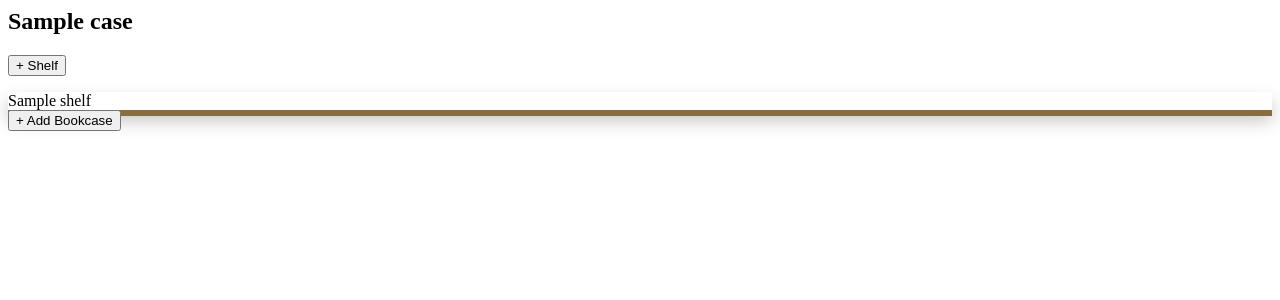
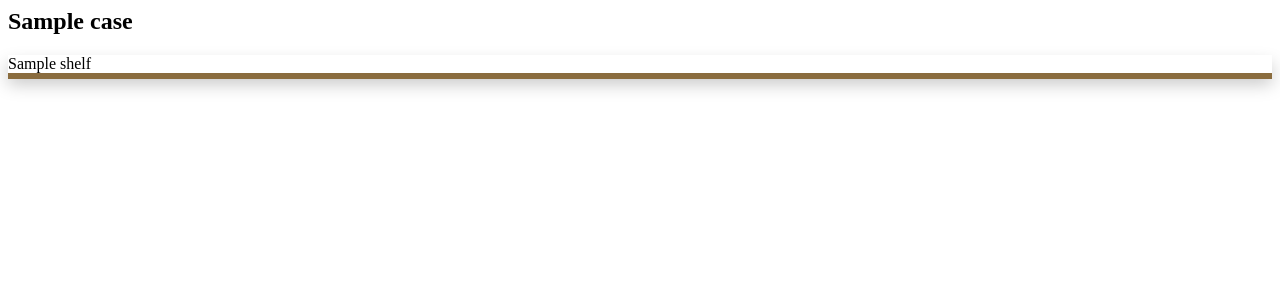
Before and after one commit to Monster0506/stackroom, a Django app: template templates/books/_bookcases.html in a window 1280 px wide. Shown: the top 300 px of the page. Run offline with Django 5.2, Linux system fonts and the light colour scheme; the template is opened without the code that fills it: most values are stand-ins (such as "Sample title", 1, 10 or a date in 2020).

Commit message:
Hide write controls entirely for anonymous visitors

```diff
--- a/templates/books/_bookcases.html
+++ b/templates/books/_bookcases.html
@@ -4,7 +4,12 @@
   {% for case in bookcases %}
   <div class="min-w-[260px]">
     <div class="flex items-center justify-between mb-3">
+      {% if user.is_authenticated %}
       <h2 class="case-name font-display text-base text-ink-900 cursor-text" data-case-pk="{{ case.pk }}" tabindex="0">{{ case.name }}</h2>
+      {% else %}
+      <h2 class="font-display text-base text-ink-900">{{ case.name }}</h2>
+      {% endif %}
+      {% if user.is_authenticated %}
       <div class="flex gap-1.5">
         <form method="post" action="{% url 'shelf_add' case.pk %}">
           {% csrf_token %}
@@ -17,6 +22,7 @@
         </form>
         {% endif %}
       </div>
+      {% endif %}
     </div>
 
     {% if case.shelves.all %}
@@ -26,14 +32,14 @@
         {% for shelf in case.shelves.all %}
         <div class="flex items-center justify-between px-3">
           <span class="text-[9px] uppercase tracking-wide text-white/45 font-bold">{{ shelf.name }}</span>
-          {% if not shelf.book_count %}
+          {% if user.is_authenticated and not shelf.book_count %}
           <form method="post" action="{% url 'shelf_delete' shelf.pk %}" onsubmit="return confirm('Delete {{ shelf.name|escapejs }}?')">
             {% csrf_token %}
             <button type="submit" class="text-[9px] text-white/45 underline">Delete Shelf</button>
           </form>
           {% endif %}
         </div>
-        {% include "books/_shelf_row.html" with shelf_key=shelf.pk books=shelf.books.all drag_enabled=True %}
+        {% include "books/_shelf_row.html" with shelf_key=shelf.pk books=shelf.books.all drag_enabled=user.is_authenticated %}
         {% endfor %}
       </div>
       <div class="w-12 h-2.5 rounded-sm mx-auto mt-3" style="background:#5a4326; box-shadow: 0 1px 0 rgba(255,255,255,.15) inset;"></div>
@@ -45,12 +51,14 @@
   {% endfor %}
 </div>
 
+{% if user.is_authenticated %}
 <form method="post" action="{% url 'bookcase_add' %}">
   {% csrf_token %}
   <button type="submit" class="w-full flex items-center justify-center gap-2 label-slot text-ink-800 border border-ink-400/40 px-6 py-3.5 rounded-sm font-bold text-sm active:scale-95 transition mb-2">
     + Add Bookcase
   </button>
 </form>
+{% endif %}
 
 {% else %}
 
```
